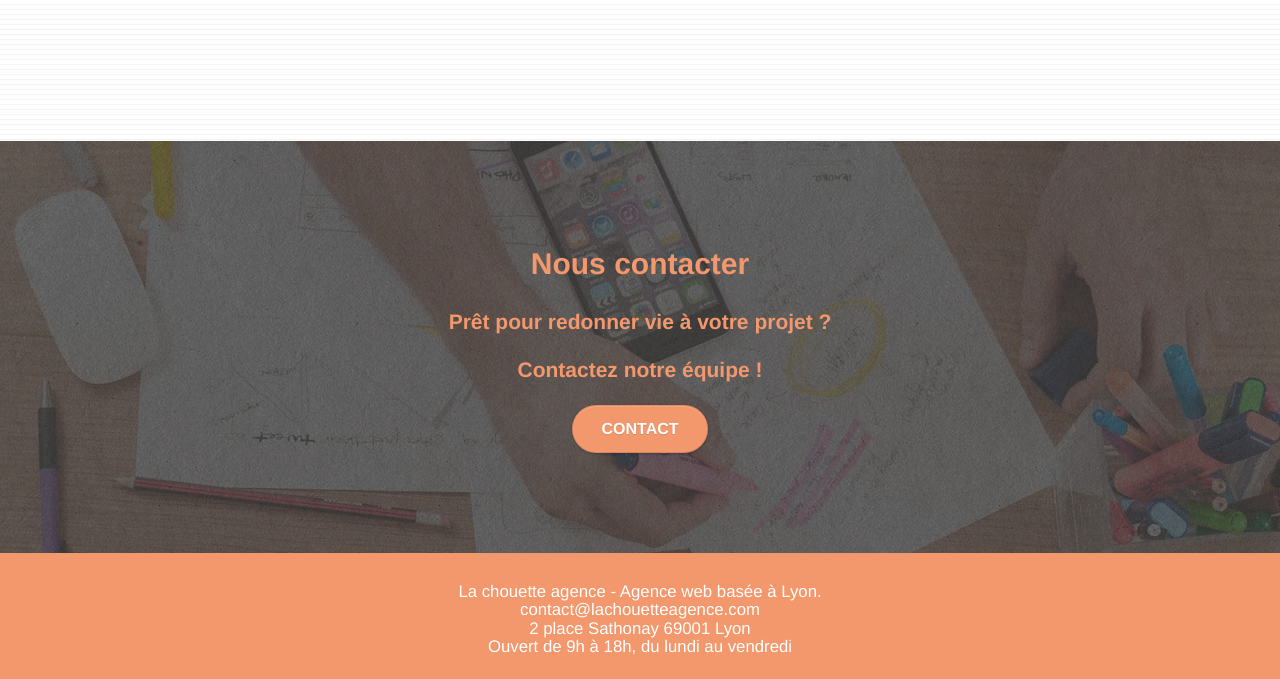
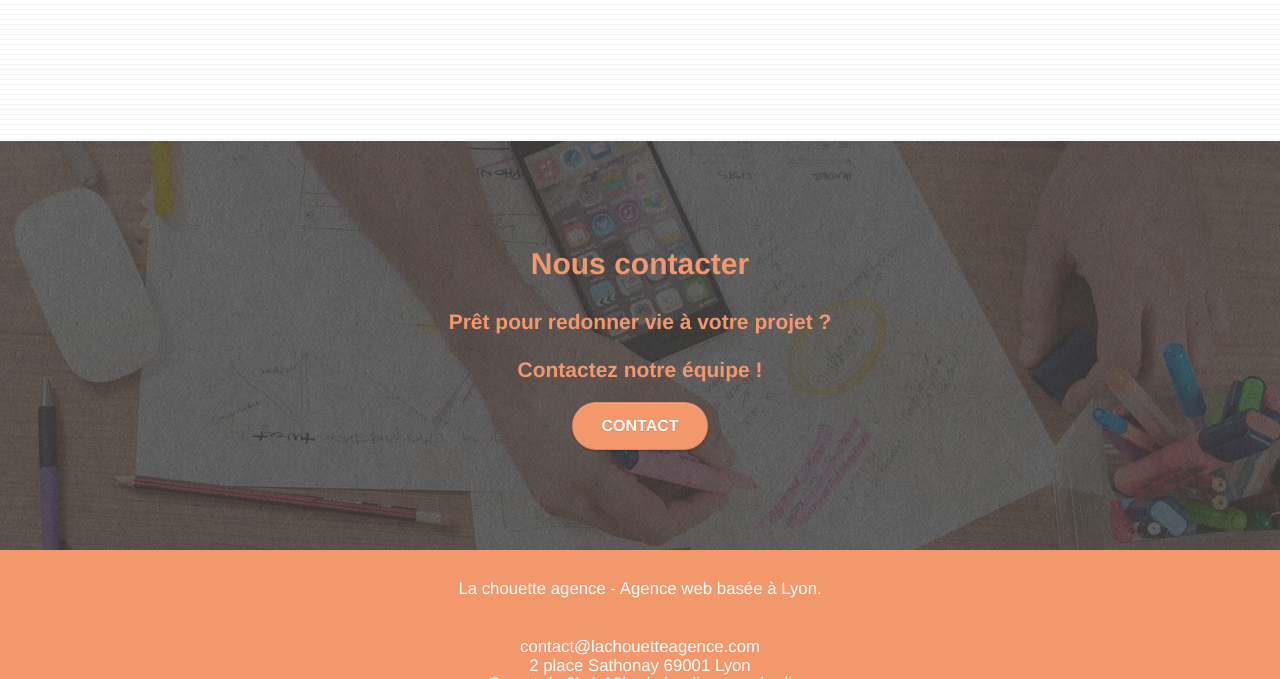
Before and after one commit to Fredzieg2A/Ziegelmeyer_fred_P4, a plain HTML site: page index.html in a window 1280 px wide. Shown: the part 3101-3780 px from the top of the page. Drawn offline with Linux system fonts and the light colour scheme.

Commit message:
Update index.html

```diff
--- a/index.html
+++ b/index.html
@@ -147,7 +147,6 @@
 						<div class="row tight-width-whitespace portfolio-row">
 							<div class="col-sm-6">
 								<img src="img/journal.jpg" class="img-responsive portfolio-thumb" alt="Refonte d'un site web pour un journal local" title="Refonte d'un site web pour un journal local" />
-							</a>
 							<h3 class="mg-md text-center">Refonte d'un site web pour un journal local</h3>
 							<p class="text-center">
 								Nous avons créé une nouvelle identité visuelle pour un journal lyonnais.
@@ -155,7 +154,6 @@
 						</div>
 						<div class="col-sm-6">
 							<img src="img/photographe.jpg" class="img-responsive portfolio-thumb" alt="Création d'un site web pour photographes" title="Création d'un site web pour photographes"  />
-						</a>
 						<h3 class="mg-md text-center">Création d'un site web pour photographes</h3>
 						<p class="text-center">
 							Nous avons conçu la plateforme idéale pour laisser place aux clichés des photographes.
@@ -165,7 +163,6 @@
 				<div class="row tight-width-whitespace portfolio-row">
 					<div class="col-sm-6">
 						<img src="img/voyageur.jpg" class="img-responsive portfolio-thumb" alt="Création d'un site internet pour un voyageur" title="Création d'un site internet pour un voyageur" />
-					</a>
 					<h3 class="mg-md text-center">Création d'un site internet pour un voyageur</h3>
 					<p class="text-center">
 						Nous avons élaboré un site internet et des illustrations pour sublimer les vidéos et les articles de ce voyageur.
@@ -173,7 +170,6 @@
 				</div>
 				<div class="col-sm-6">
 					<img src="img/mariage.jpg" class="img-responsive portfolio-thumb" alt="Conception d'un site pour une agence de mariage" title="Conception d'un site pour une agence de mariage" />
-				</a>
 				<h3 class="mg-md text-center">Conception d'un site pour une agence de mariage</h3>
 				<p class="text-center">
 					Nous avons travaillé avec cette agence pour créer un site internet permettant la présentation détaillée de leurs prestations.
@@ -192,7 +188,8 @@
 					Prêt pour redonner vie à votre projet ?
 					<br>
 					Contactez notre équipe !
-					<span></h2>
+				</span>
+			</h2>
 					<a href="page2.html" class="btn btn-atomic-tangerine btn-clean btn-rd btn-lg cta-hero">Contact</a>
 				</div>
 			</div>
@@ -203,21 +200,20 @@
 			<div class="container bloc-sm">
 				<div class="row">
 					<div class="col-sm-12">
-						<h5>
-							<p class="text-center white">
-								<span>La chouette agence - Agence web basée à Lyon.</span>
-								<br>
-							</p>
-							<p class="text-center white">
-								<span>contact@lachouetteagence.com
+						<p class="text-center white">
+							<h5><span>La chouette agence - Agence web basée à Lyon.</span></h5>
+						<br>
+						</p>
+						<p class="text-center white">
+							<h5><span>contact@lachouetteagence.com
 								<br>
 								2 place Sathonay 69001 Lyon
 								<br>
 								Ouvert de 9h à 18h, du lundi au vendredi
 								<br>
-								<br></span>
-							</p>
-						</h5>
+								<br>
+							</h5></span>
+						</p>
 						<div class="row row-no-gutters social">
 							<div class="col-sm-3">
 								<div class="text-center">
```
